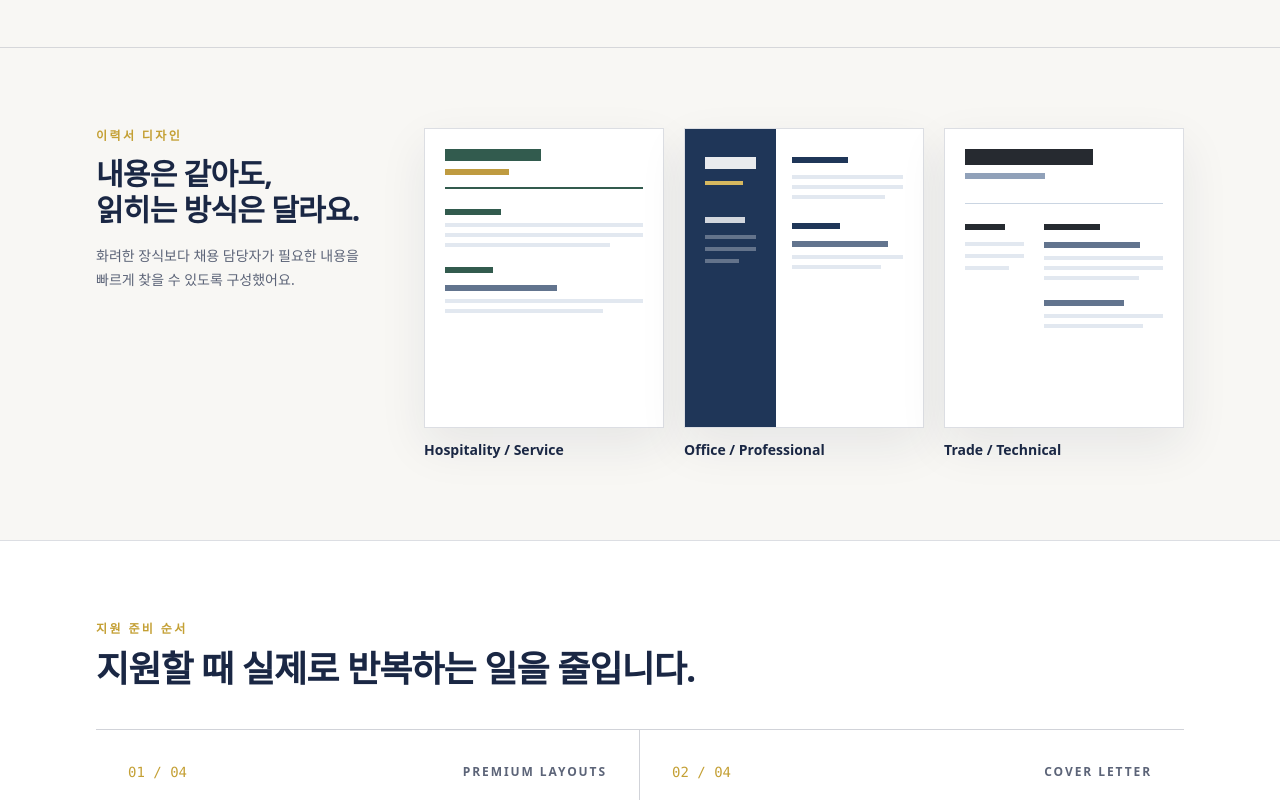
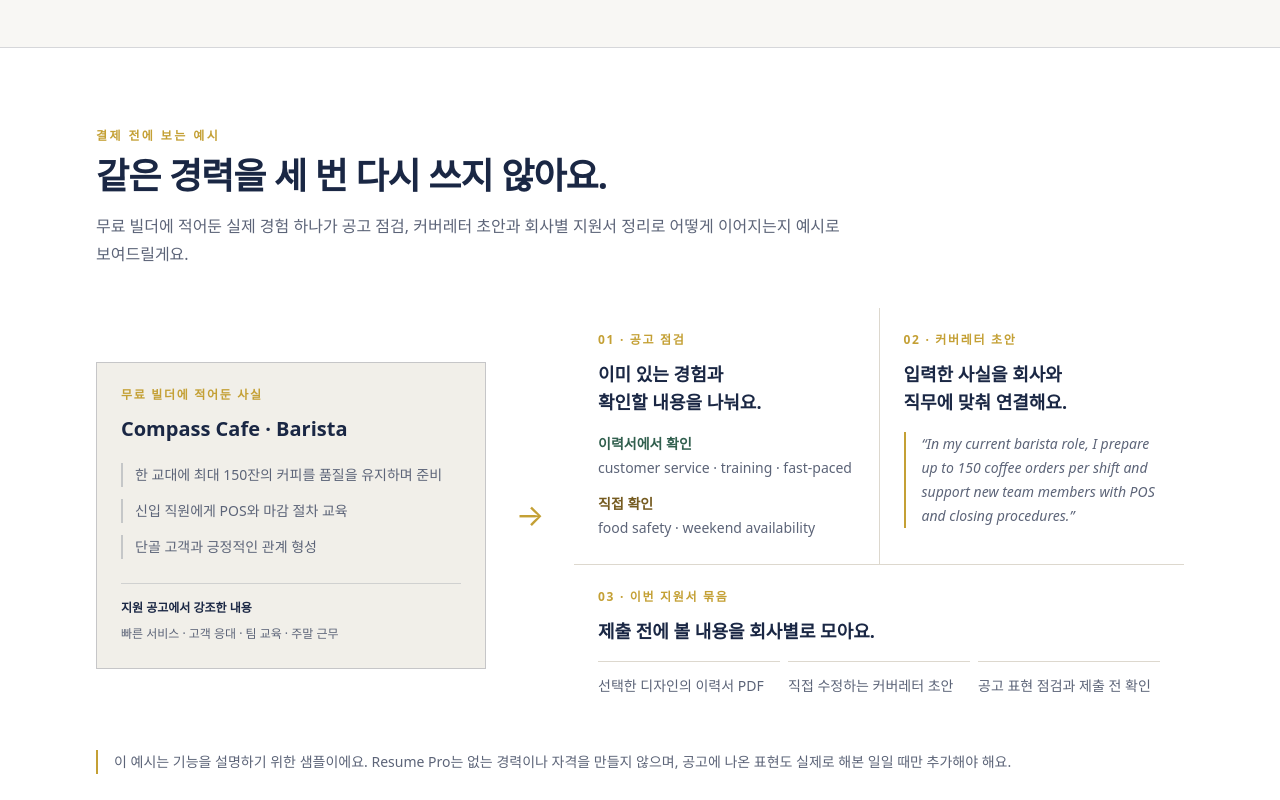
Before and after one commit to jelov219au/aussie-compass, a Next.js app: page /resume-pro in a window 1280 px wide. Shown: the part 760-1560 px from the top of the page. Built offline with nearby package versions, Linux system fonts and the light colour scheme; no server answers.

Commit message:
Show Resume Pro result preview

```diff
--- a/src/app/resume-pro/page.tsx
+++ b/src/app/resume-pro/page.tsx
@@ -149,6 +149,63 @@ export default async function ResumeProPage({ searchParams }: Props) {
           </Container>
         </section>
 
+        <section className="border-b border-navy/15 bg-white py-14 sm:py-20" aria-labelledby="result-preview-heading">
+          <Container>
+            <div className="max-w-3xl">
+              <p className="text-xs font-semibold uppercase tracking-[0.2em] text-gold">결제 전에 보는 예시</p>
+              <h2 id="result-preview-heading" className="mt-3 text-3xl font-semibold tracking-tight text-navy sm:text-4xl">같은 경력을 세 번 다시 쓰지 않아요.</h2>
+              <p className="mt-4 text-sm leading-7 text-muted sm:text-base">무료 빌더에 적어둔 실제 경험 하나가 공고 점검, 커버레터 초안과 회사별 지원서 정리로 어떻게 이어지는지 예시로 보여드릴게요.</p>
+            </div>
+
+            <div className="mt-10 grid gap-5 lg:grid-cols-[minmax(0,0.78fr)_3rem_minmax(0,1.22fr)] lg:items-center">
+              <article className="border border-navy/20 bg-surface p-5 sm:p-6">
+                <p className="text-xs font-semibold uppercase tracking-[0.14em] text-gold">무료 빌더에 적어둔 사실</p>
+                <h3 className="mt-3 text-xl font-semibold text-navy">Compass Cafe · Barista</h3>
+                <ul className="mt-5 space-y-3 text-sm leading-6 text-muted">
+                  <li className="border-l-2 border-navy/20 pl-3">한 교대에 최대 150잔의 커피를 품질을 유지하며 준비</li>
+                  <li className="border-l-2 border-navy/20 pl-3">신입 직원에게 POS와 마감 절차 교육</li>
+                  <li className="border-l-2 border-navy/20 pl-3">단골 고객과 긍정적인 관계 형성</li>
+                </ul>
+                <div className="mt-6 border-t border-navy/15 pt-4">
+                  <p className="text-xs font-semibold text-navy">지원 공고에서 강조한 내용</p>
+                  <p className="mt-2 text-xs leading-5 text-muted">빠른 서비스 · 고객 응대 · 팀 교육 · 주말 근무</p>
+                </div>
+              </article>
+
+              <div className="hidden text-center text-3xl text-gold lg:block" aria-hidden="true">→</div>
+
+              <div className="grid gap-px bg-border sm:grid-cols-2">
+                <article className="bg-white p-5 sm:p-6">
+                  <p className="text-xs font-semibold uppercase tracking-[0.14em] text-gold">01 · 공고 점검</p>
+                  <h3 className="mt-3 text-lg font-semibold text-navy">이미 있는 경험과 확인할 내용을 나눠요.</h3>
+                  <dl className="mt-4 space-y-3 text-sm leading-6">
+                    <div><dt className="font-semibold text-[#315f4e]">이력서에서 확인</dt><dd className="text-muted">customer service · training · fast-paced</dd></div>
+                    <div><dt className="font-semibold text-[#755b20]">직접 확인</dt><dd className="text-muted">food safety · weekend availability</dd></div>
+                  </dl>
+                </article>
+
+                <article className="bg-white p-5 sm:p-6">
+                  <p className="text-xs font-semibold uppercase tracking-[0.14em] text-gold">02 · 커버레터 초안</p>
+                  <h3 className="mt-3 text-lg font-semibold text-navy">입력한 사실을 회사와 직무에 맞춰 연결해요.</h3>
+                  <blockquote className="mt-4 border-l-2 border-gold pl-4 text-sm italic leading-6 text-muted">“In my current barista role, I prepare up to 150 coffee orders per shift and support new team members with POS and closing procedures.”</blockquote>
+                </article>
+
+                <article className="bg-white p-5 sm:col-span-2 sm:p-6">
+                  <p className="text-xs font-semibold uppercase tracking-[0.14em] text-gold">03 · 이번 지원서 묶음</p>
+                  <h3 className="mt-3 text-lg font-semibold text-navy">제출 전에 볼 내용을 회사별로 모아요.</h3>
+                  <ul className="mt-4 grid gap-2 text-sm leading-6 text-muted sm:grid-cols-3">
+                    <li className="border-t border-border pt-3">선택한 디자인의 이력서 PDF</li>
+                    <li className="border-t border-border pt-3">직접 수정하는 커버레터 초안</li>
+                    <li className="border-t border-border pt-3">공고 표현 점검과 제출 전 확인</li>
+                  </ul>
+                </article>
+              </div>
+            </div>
+
+            <p className="mt-7 border-l-2 border-gold pl-4 text-sm leading-6 text-muted">이 예시는 기능을 설명하기 위한 샘플이에요. Resume Pro는 없는 경력이나 자격을 만들지 않으며, 공고에 나온 표현도 실제로 해본 일일 때만 추가해야 해요.</p>
+          </Container>
+        </section>
+
         <section className="py-14 sm:py-20" aria-labelledby="templates-heading">
           <Container>
             <div className="grid gap-10 lg:grid-cols-[18rem_1fr]">
```
